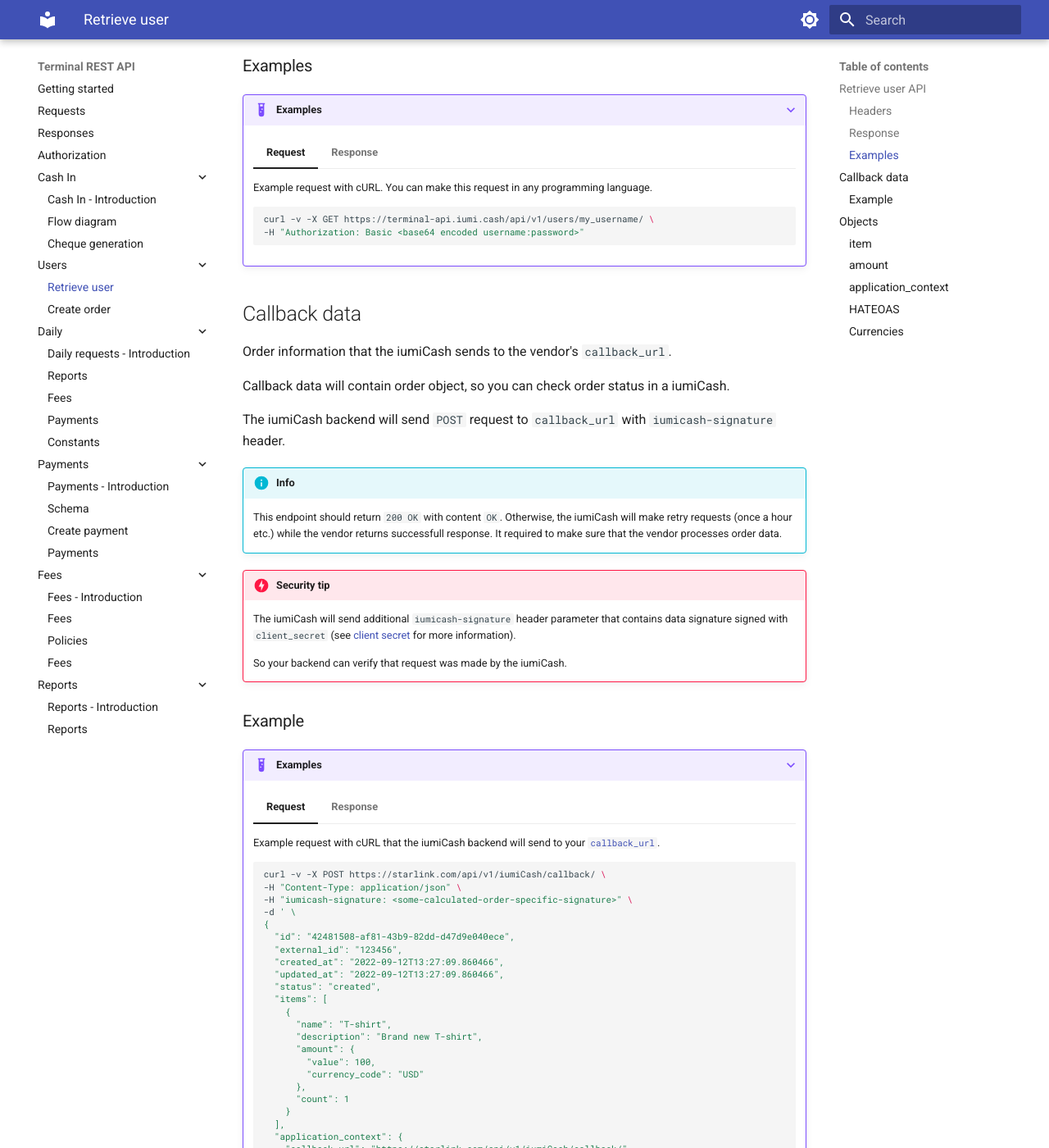
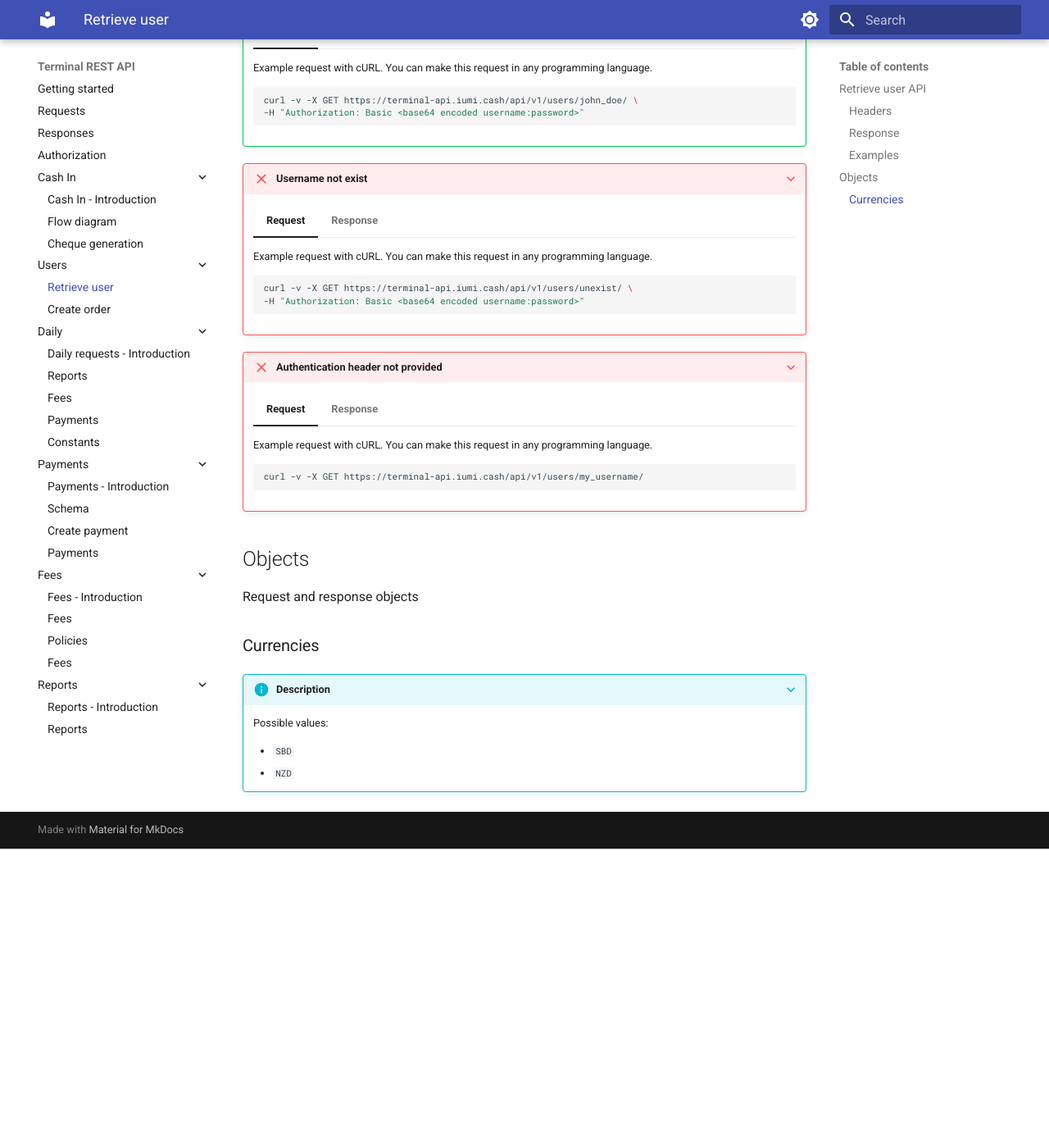
Before and after one commit to iumiCash/terminal-api, an MkDocs documentation site: the page built from docs/users/retrieve.md, in a window 1280 px wide and 1400 px high, scrolled down 1062 px. Shown: the whole window at 82% size. Built offline with MkDocs 1.6.1 and Material for MkDocs 9.7.7, drawn with Linux system fonts in a browser that asks for light colours; after the commit the page ends 2097 px from its top, so only the background shows below that; some of the changed text lies outside the part shown.

Commit message:
retrieve user documentation

````diff
--- a/docs/users/retrieve.md
+++ b/docs/users/retrieve.md
@@ -20,269 +20,111 @@
 
 ???+ success "Response"
 
-    `id` *UUID* **unique**
-
-    :    iumiCash identifier. Using to unique identify resourses (in this example, order etc.)
-
-    `created_at` *datetime*
-
-    :    Created time of the order in ISO format.
-
-    `updated_at` *datetime*
-
-    :    Updated time of the order in ISO format.
-
     `username` *string* **unique**
-
     :    User's username.
 
     `first_name` *string*
-
     :    User's first name.
 
     `last_name` *string*
-
     :    User's last name.
 
+    `currency_code` *enum*. See [available currencies](#currencies).
+    :    Currency of account.
 
 ### Examples
 
-???+ example "Examples"
+???+ success "Successful request"
 
     === "Request"
 
         Example request with cURL. You can make this request in any programming language.
 
         ```bash
-        curl -v -X GET https://terminal-api.iumi.cash/api/v1/users/my_username/ \
+        curl -v -X GET https://terminal-api.iumi.cash/api/v1/users/john_doe/ \
         -H "Authorization: Basic <base64 encoded username:password>"
         ```
 
     === "Response"
 
-        A successful request returns the `HTTP 201 Created` status code and a JSON response body.
+        A successful request returns the `HTTP 200 OK` status code and a JSON response body.
 
-        ```bash
-        {
-          "id": "42481508-af81-43b9-82dd-d47d9e040ece",
-          "external_id": "123456",
-          "created_at": "2022-09-12T13:27:09.860466",
-          "updated_at": "2022-09-12T13:27:09.860466",
-          "status": "created",
-          "items": [
+        === "Status code"
+            `HTTP 200 OK`
+
+        === "Response body"
+            ```bash
             {
-              "name": "T-shirt",
-              "description": "Brand new T-shirt",
-              "amount": {
-                "value": 100,
-                "currency_code": "USD"
-              },
-              "count": 1
+              "username": "john_doe",
+              "first_name": "John",
+              "last_name": "Doe",
+              "currency_code": "NZD"
             }
-          ],
-          "application_context": {
-            "callback_url": "https://starlink.com/api/v1/iumiCash/callback/"
-            "success_url": "https://starlink.com/success.html",
-            "error_url": "https://starlink.com/error.html"
-          },
-          "links": [
-            {
-              "link": "https://api.iumi.cash/api/v1/orders/42481508-af81-43b9-82dd-d47d9e040ece/",
-              "rel": "self",
-              "method": "get"
-            },
-            {
-              "link": "https://api.iumi.cash/checkout/42481508-af81-43b9-82dd-d47d9e040ece/",
-              "rel": "approve",
-              "method": "get"
-            },
-            {
-              "link": "https://api.iumi.cash/api/v1/orders/42481508-af81-43b9-82dd-d47d9e040ece/capture/",
-              "rel": "capture",
-              "method": "post"
-            },
-            {
-              "link": "https://api.iumi.cash/api/v1/orders/42481508-af81-43b9-82dd-d47d9e040ece/cancel/",
-              "rel": "cancel",
-              "method": "post"
-            }
-          ]
-        }
-        ```
+            ```
 
-## Callback data
-
-Order information that the iumiCash sends to the vendor's `callback_url`.
-
-Callback data will contain order object, so you can check order status in a iumiCash.
-
-The iumiCash backend will send `POST` request to `callback_url` with `iumicash-signature` header.
-
-!!! Info
-
-    This endpoint should return `200 OK` with content `OK`. Otherwise, the iumiCash will make retry
-    requests (once a hour etc.) while the vendor returns successfull response.
-    It required to make sure that the vendor processes order data.
-
-!!! danger "Security tip"
-
-    The iumiCash will send additional `iumicash-signature` header parameter that contains data signature
-    signed with `client_secret` (see [client secret] for more information).
-
-    So your backend can verify that request was made by the iumiCash.
-
-
-### Example
-
-???+ example "Examples"
+???+ failure "Username not exist"
 
     === "Request"
 
-        Example request with cURL that the iumiCash backend will send to your [`callback_url`](#callback-data).
+        Example request with cURL. You can make this request in any programming language.
 
         ```bash
-        curl -v -X POST https://starlink.com/api/v1/iumiCash/callback/ \
-        -H "Content-Type: application/json" \
-        -H "iumicash-signature: <some-calculated-order-specific-signature>" \
-        -d ' \
-        {
-          "id": "42481508-af81-43b9-82dd-d47d9e040ece",
-          "external_id": "123456",
-          "created_at": "2022-09-12T13:27:09.860466",
-          "updated_at": "2022-09-12T13:27:09.860466",
-          "status": "created",
-          "items": [
-            {
-              "name": "T-shirt",
-              "description": "Brand new T-shirt",
-              "amount": {
-                "value": 100,
-                "currency_code": "USD"
-              },
-              "count": 1
-            }
-          ],
-          "application_context": {
-            "callback_url": "https://starlink.com/api/v1/iumiCash/callback/"
-            "success_url": "https://starlink.com/success.html",
-            "error_url": "https://starlink.com/error.html"
-          },
-          "links": [
-            {
-              "link": "https://api.iumi.cash/api/v1/orders/42481508-af81-43b9-82dd-d47d9e040ece/",
-              "rel": "self",
-              "method": "get"
-            },
-            {
-              "link": "https://api.iumi.cash/checkout/42481508-af81-43b9-82dd-d47d9e040ece/",
-              "rel": "approve",
-              "method": "get"
-            },
-            {
-              "link": "https://api.iumi.cash/api/v1/orders/42481508-af81-43b9-82dd-d47d9e040ece/capture/",
-              "rel": "capture",
-              "method": "post"
-            },
-            {
-              "link": "https://api.iumi.cash/api/v1/orders/42481508-af81-43b9-82dd-d47d9e040ece/cancel/",
-              "rel": "cancel",
-              "method": "post"
-            }
-          ]
-        }
-        '
+        curl -v -X GET https://terminal-api.iumi.cash/api/v1/users/unexist/ \
+        -H "Authorization: Basic <base64 encoded username:password>"
         ```
 
     === "Response"
 
-        A successful request have to return the `HTTP 200 OK` status code and `OK` content.
+        When username not exist, you will see error message.
 
-        ```python
-        def post(request: Request) -> Response:
-            iumicash_signature = request.headers.get("iumicash-signature")
-            order_data = request.data
-            ...
-            some business logic and validation
-            ...
-            return Response(data="OK", status_code=status.HTTP_200_OK)
+        !!! Tip
+            [Here](#) you can find more possible errors.
+
+        === "Status code"
+            `HTTP 404 Not Found`
+
+        === "Response body"
+            ```bash
+            {
+                "error": "not_exist",
+                "description": "Username not exist",
+                "field_errors": []
+            }
+            ```
+
+???+ failure "Authentication header not provided"
+
+    === "Request"
+
+        Example request with cURL. You can make this request in any programming language.
+
+        ```bash
+        curl -v -X GET https://terminal-api.iumi.cash/api/v1/users/my_username/
         ```
+
+    === "Response"
+
+        If you not provide authentication header, you will see error message.
+
+        !!! Tip
+            [Here](#) you can find more possible errors.
+
+        === "Status code"
+            `HTTP 403 Forbidden`
+
+        === "Response body"
+            ```bash
+            {
+                "error": "unauthotized",
+                "description": "Authentication header not provided",
+                "field_errors": []
+            }
+            ```
 
 
 ## Objects
 
 Request and response objects
-
-
-### item
-
-???+ info "Description"
-
-    `name` *string*
-    :   Name of the order
-
-    `description` *string*
-    :   Description of the order
-
-    `amount` [*object*](#amount)
-    :   Amount object
-
-    `count` *integer*
-    :   Count of this item
-
-
-### amount
-
-???+ info "Description"
-
-    `value` *Decimal*
-    :   amount
-
-    `currency_code` *enum*. See [available currencies](#currencies).
-    :   Currency of item
-
-
-### application_context
-
-???+ info "Description"
-
-    `callback_url` *URL string*
-    :   Later, the iumiCash will send [callback data](#callback-data) to this endpoint. Callback data will contain order object, so you can check order status in a iumiCash.
-
-        This endpoint should return `200 OK` with content `OK`. Otherwise, the iumiCash will make retry
-        requests (once a hour etc.) while the vendor returns successfull response. It required to make sure that the vendor processes order data.
-
-    `success_url` *URL string*
-    :   When order succeeds the iumiCash will redirect user to this url.
-
-    `error_url` *URL string*
-    :   When order failed somehow (user cancels order etc.) the iumiCash will redirect user to this url.
-
-
-### HATEOAS
-
-???+ info "Description"
-
-    `link` *URL string*
-    :   The complete target URL. To make the related call, combine the method with this `link`.
-
-    `rel` *enum*
-    :   The link relation type.
-
-        Possible values:
-
-        * `self` - do `method` with current resourse
-        * `approve`
-        * `capture`
-        * `cancel`
-
-    `method` *enum*
-    :   The HTTP method required to make the related call.
-
-        Possible values:
-
-        * `GET`
-        * `POST`
-
 
 ### Currencies
 
@@ -292,6 +134,3 @@
 
     * `SBD`
     * `NZD`
-
-[idempotency]: /idempotency/
-[client secret]: /authentication/vendor_registration/
````
